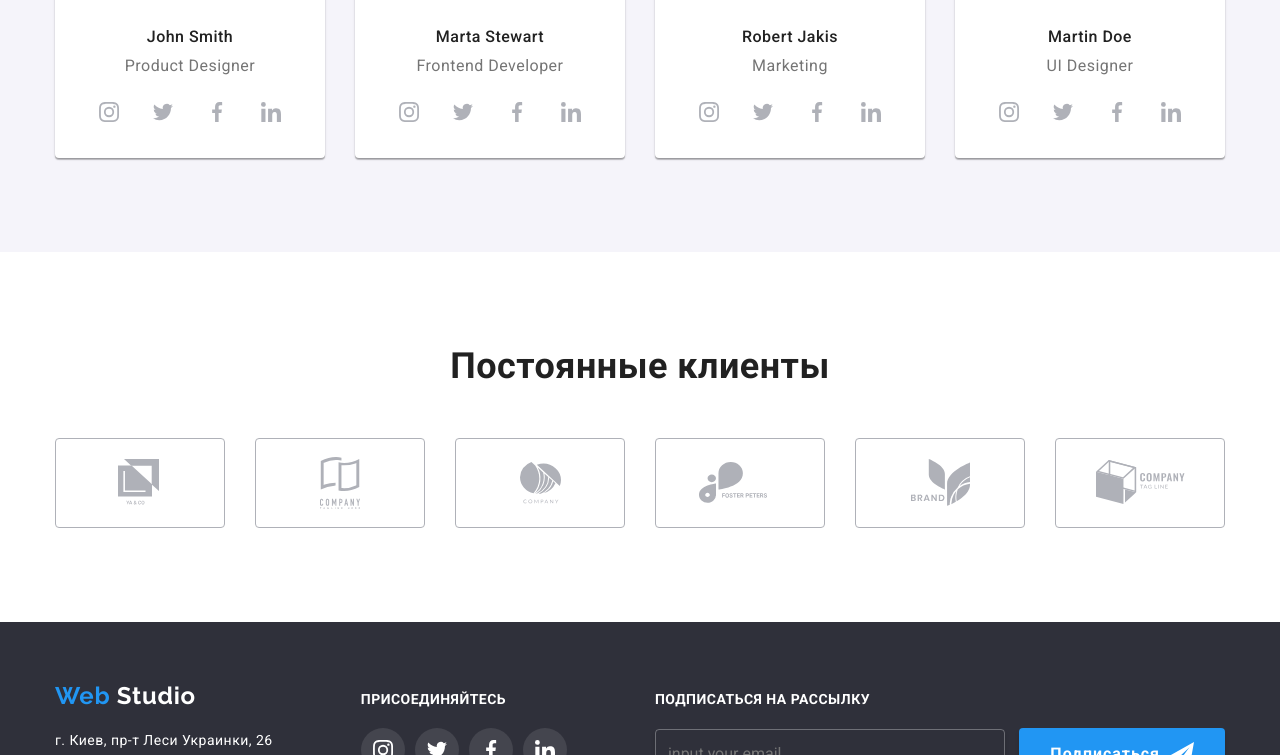
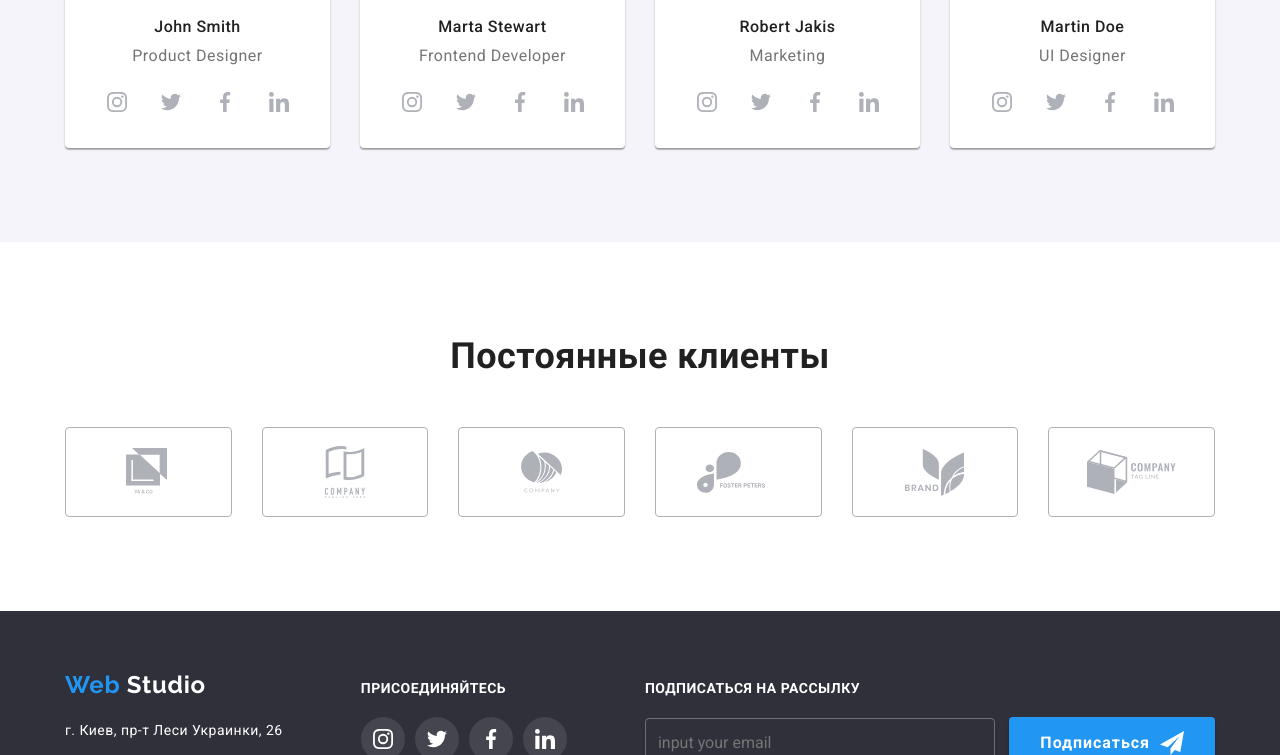
Before and after one commit to stadvar/goit-markup-hw-08, a plain HTML site: page index.html in a window 1280 px wide. Shown: the part 2045-2800 px from the top of the page. Drawn offline with nearby package versions, Linux system fonts and the light colour scheme.

Commit message:
changed breakpoints

```diff
--- a/sass/components/_index.scss
+++ b/sass/components/_index.scss
@@ -267,7 +267,7 @@ $featuresIcons: 'satellite', 'clock', 'laptop', 'spaceman';
   display: flex;
   justify-content: center;
   align-items: center;
-  min-width: 170px;
+  min-width: 165px;
   min-height: 90px;
   border: 1px solid #afb1b8;
   border-radius: 4px;
--- a/sass/utils/_utilities.scss
+++ b/sass/utils/_utilities.scss
@@ -43,14 +43,14 @@ img {
   margin: 0 auto;
   padding: 0 15px;
   @media screen and (min-width: 480px) {
-    width: 480px;
+    width: 460px;
   }
   @media screen and (min-width: 768px) {
-    width: 768px;
+    width: 748px;
   }
 
   @media screen and (min-width: 1200px) {
-    width: 1200px;
+    width: 1180px;
   }
 }
 .button {
```
Also changed, not shown: css/main.css, css/main.min.css.
